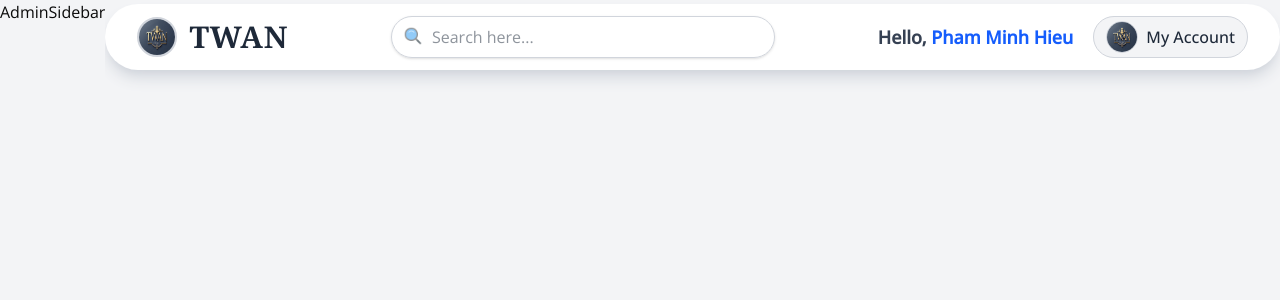
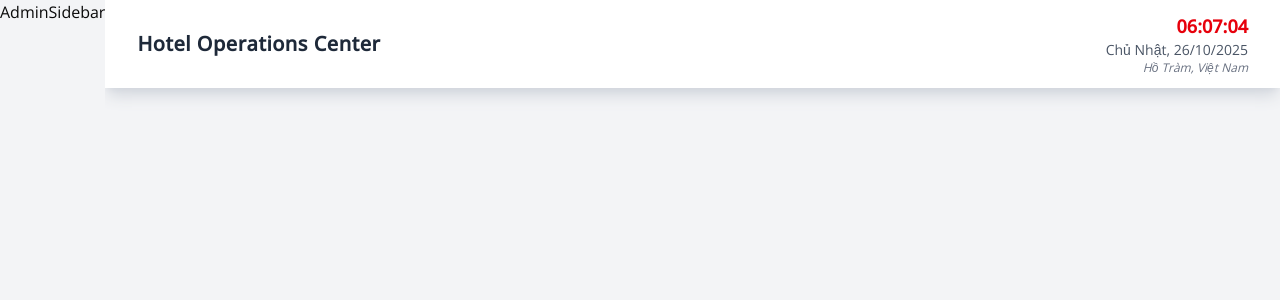
Before and after one commit to phamthanhtrivn/Hotel_Booking, a React app in the folder frontend/: page /admin in a window 1280 px wide. Shown: the top 300 px of the page. Built offline with nearby package versions, Linux system fonts and the light colour scheme; the HTML template or start-up script is replaced by a standard one.

Commit message:
update AdminHeader

```diff
--- a/frontend/src/components/common/AdminHeader.jsx
+++ b/frontend/src/components/common/AdminHeader.jsx
@@ -1,66 +1,50 @@
-import React, { useState } from 'react'
-import logo from '../../assets/about/logo.jpg'
-import add from '../../assets/about/add.png'
-import setting from '../../assets/about/setting.png'
-import list from '../../assets/about/list.png'
-import logout from '../../assets/about/logout.png'
-import searchh from '../../assets/about/searchh.png'
+import React, { useEffect, useState } from "react";
 
 const AdminHeader = () => {
-  const [open, setOpen] = useState(false);
+  const [currentTime, setCurrentTime] = useState("");
+  const [currentDate, setCurrentDate] = useState("");
+
+  useEffect(() => {
+    const timer = setInterval(() => {
+      const now = new Date();
+
+      const formattedTime = now.toLocaleTimeString("vi-VN", {
+        hour: "2-digit",
+        minute: "2-digit",
+        second: "2-digit",
+      });
+
+      const formattedDate = now.toLocaleDateString("vi-VN", {
+        weekday: "long",
+        day: "2-digit",
+        month: "2-digit",
+        year: "numeric",
+      });
+
+      setCurrentTime(formattedTime);
+      setCurrentDate(formattedDate.charAt(0).toUpperCase() + formattedDate.slice(1));
+    }, 1000);
+
+    return () => clearInterval(timer);
+  }, []);
 
   return (
-    <header className='bg-white shadow-lg shadow-gray-300 px-8 py-3 flex items-center justify-between rounded-full mt-1'>
+    <header className="flex items-center justify-between w-full px-8 py-3 bg-white shadow-lg shadow-gray-300">
 
-      <div className='flex items-center space-x-3'>
-        <img src={logo} alt="Logo" className='h-10 w-10 rounded-full border-2 border-gray-300' />
-        <p className='font-bold text-3xl text-gray-800 font-serif tracking-wide'>TWAN</p>
+      {/* Admin Area Title */}
+      <div className="flex items-center space-x-3">
+        <p className="text-xl font-bold tracking-wide text-gray-800">
+          Hotel Operations Center
+        </p>
       </div>
 
-      <div className='relative w-96'>
-        <input
-          type="text"
-          className='w-full rounded-full border border-gray-300 pl-10 pr-4 py-2 text-gray-800 focus:outline-none focus:ring-2 focus:ring-yellow-400 shadow-sm'
-          placeholder='Search here...'
-        />
-        <img src={searchh} alt="Search" className='absolute left-3 top-2.5 h-5 w-5 opacity-70' />
+      {/* Time and Location */}
+      <div className="text-right">
+        <p className="text-lg font-semibold text-red-600">{currentTime}</p>
+        <p className="text-sm text-gray-600">{currentDate}</p>
+        <p className="text-xs italic text-gray-500">Hồ Tràm, Việt Nam</p>
       </div>
 
-
-      <div className='flex items-center space-x-5'>
-        <p className='text-gray-700 font-semibold text-lg'>Hello, <span className='text-blue-600'>Pham Minh Hieu</span></p>
-
-        <div className='relative'>
-          <button
-            onClick={() => setOpen(!open)}
-            className='flex items-center space-x-2 px-3 py-1 bg-gray-100 rounded-full border border-gray-300 hover:bg-gray-200 transition-all'
-          >
-            <img src={logo} alt="Avatar" className='h-8 w-8 rounded-full border border-gray-300' />
-            <span className='text-gray-800 font-medium'>My Account</span>
-          </button>
-
-          {open && (
-            <div className='absolute right-0 mt-3 w-60 bg-white rounded-2xl shadow-lg shadow-gray-400 p-3 z-50 border border-gray-100'>
-              <a href="#" className='flex items-center p-2 rounded-xl hover:bg-gray-100 transition'>
-                <img src={setting} alt="" className='h-5 w-5 opacity-80' />
-                <p className='ml-3 text-gray-800 font-medium'>Cài đặt</p>
-              </a>
-              <a href="#" className='flex items-center p-2 rounded-xl hover:bg-gray-100 transition'>
-                <img src={list} alt="" className='h-5 w-5 opacity-80' />
-                <p className='ml-3 text-gray-800 font-medium'>Danh sách nhân viên</p>
-              </a>
-              <a href="#" className='flex items-center p-2 rounded-xl hover:bg-gray-100 transition'>
-                <img src={add} alt="" className='h-5 w-5 opacity-80' />
-                <p className='ml-3 text-gray-800 font-medium'>Thêm nhân viên</p>
-              </a>
-              <a href="#" className='flex items-center p-2 rounded-xl hover:bg-gray-100 transition'>
-                <img src={logout} alt="" className='h-5 w-5 opacity-80' />
-                <p className='ml-3 text-red-600 font-semibold'>Đăng xuất</p>
-              </a>
-            </div>
-          )}
-        </div>
-      </div>
     </header>
   );
 };
```
